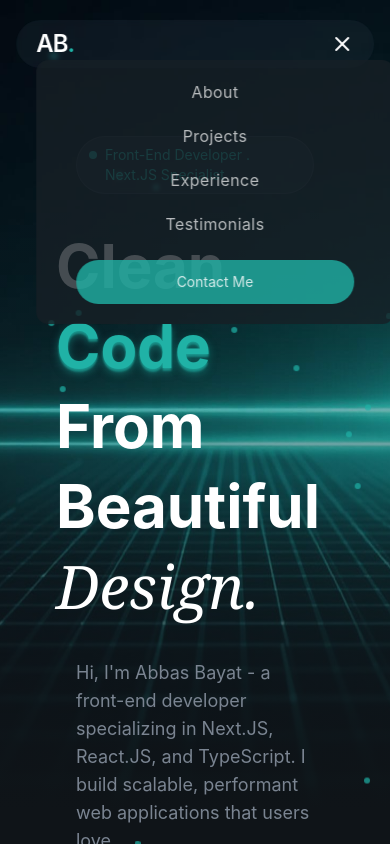
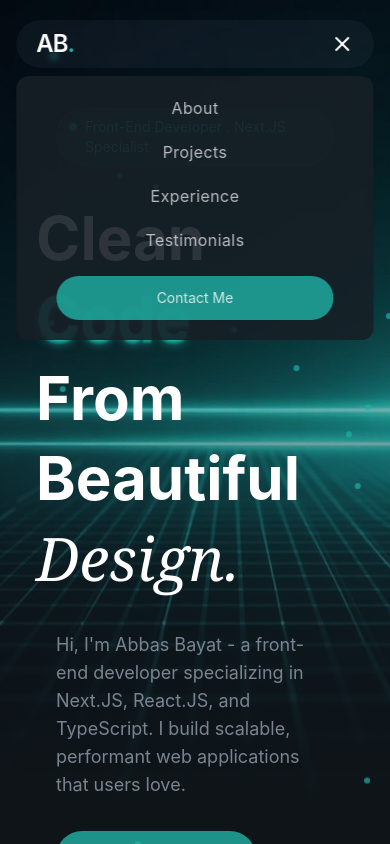
Before and after one commit to abbasbayat0/portfolio, a React (Vite) app: page / in a window 390 px wide. Both pictures are taken after a click on the element 341 px from the left and 44 px from the top of the page. Built offline with nearby package versions, Linux system fonts and the light colour scheme.

Commit message:
Hero & Nav : some responsive things

```diff
--- a/src/components/shared/Nav/MobileNavbar.tsx
+++ b/src/components/shared/Nav/MobileNavbar.tsx
@@ -21,7 +21,7 @@ const MobileNavbar = ({
               transition: { duration: 1 },
             }}
             exit={{ height: 0, opacity: 0, transition: { duration: 1 } }}
-            className="absolute top-10 w-full overflow-hidden rounded-xl bg-[#172026]/80 px-10 pt-1 pb-5 backdrop-blur-[10px] transition duration-300 md:hidden"
+            className="absolute top-14 left-1/2 -translate-x-1/2 w-full overflow-hidden rounded-xl bg-[#172026]/90 px-10 pt-1 pb-5 transition duration-300 md:hidden"
           >
             <div>
               {navLinks.map((link) => {
--- a/src/page/home/Hero.tsx
+++ b/src/page/home/Hero.tsx
@@ -4,7 +4,7 @@ import Texts from "../../components/shared/Hero/Texts";
 
 const Hero = () => {
   return (
-    <article className="relative z-10 mt-14 flex max-w-375 flex-col px-5 min-[1100px]:mt-16">
+    <article className="relative z-10 mt-7 md:mt-14 xl:mt-16 flex max-w-375 flex-col xl:px-5 min-[1100px]:mt-16">
       <section className="flex flex-col md:flex-row md:justify-between">
         <Texts />
         <Image />
```
